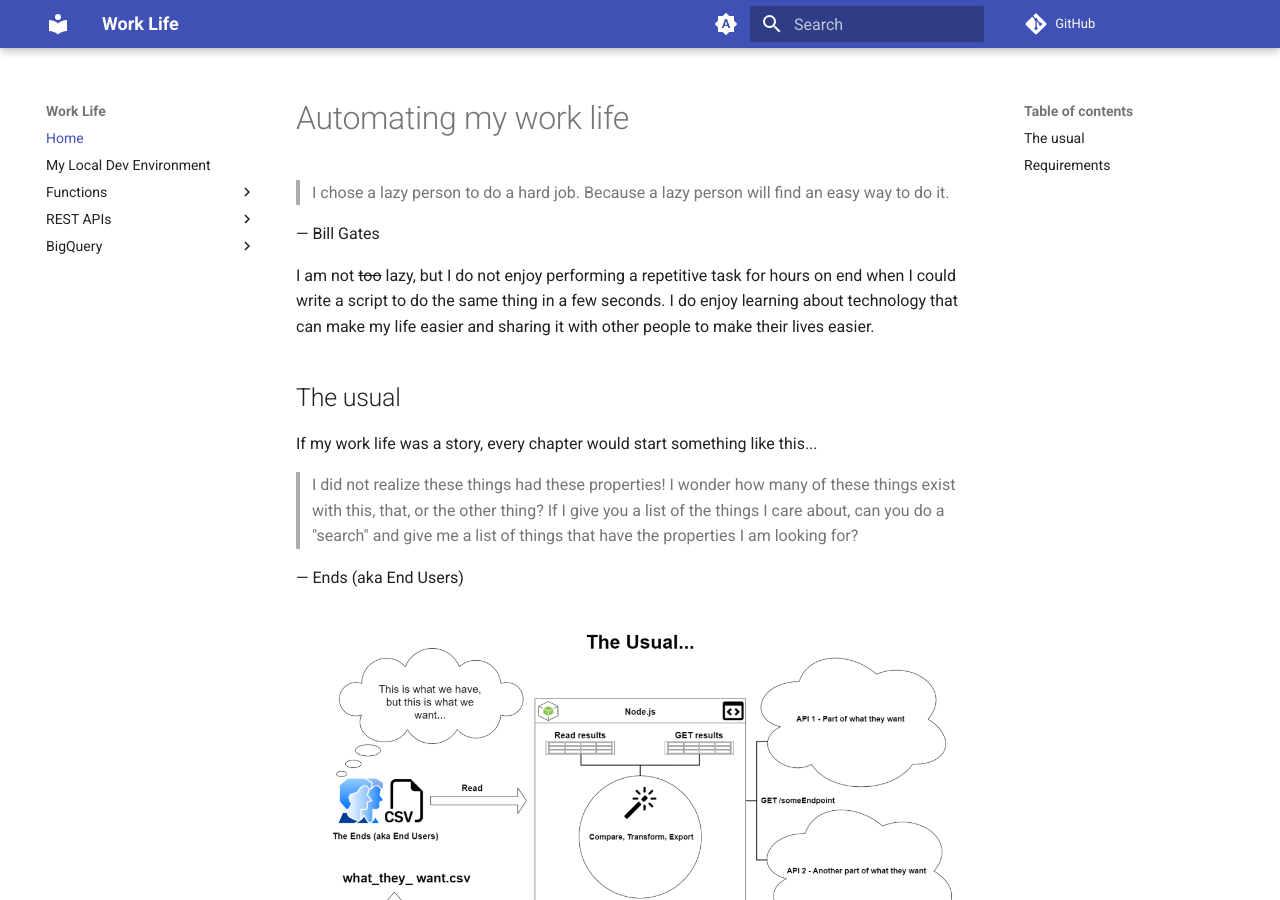
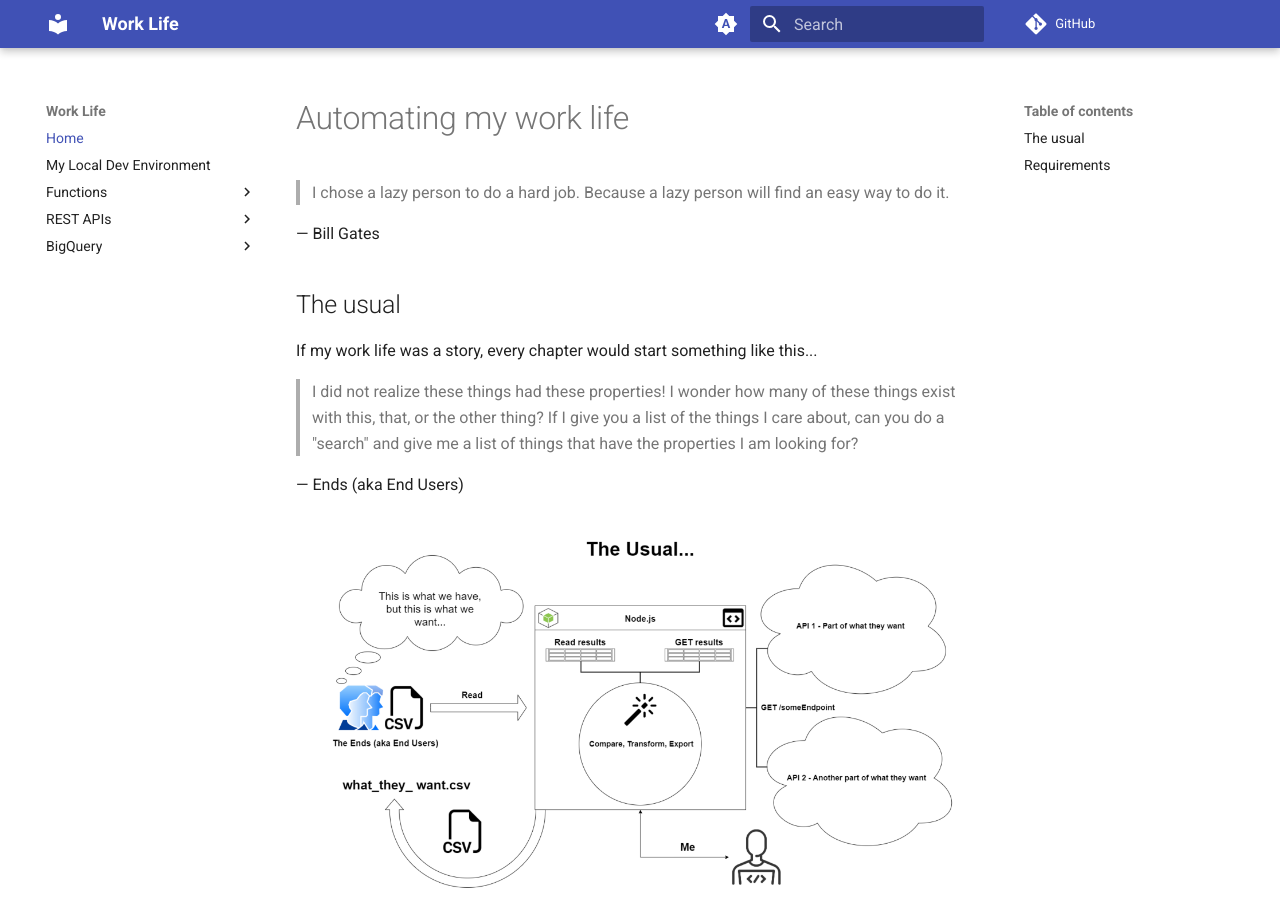
Before and after one commit to mshuber1981/work-life, an MkDocs documentation site: the page built from docs/index.md, in a window 1280 px wide and 900 px high. Built offline with MkDocs 1.6.1 and Material for MkDocs 9.7.7, drawn with Linux system fonts in a browser that asks for light colours; comment, search, counter and statistics services are not loaded.

Commit message:
Updating description

```diff
--- a/docs/index.md
+++ b/docs/index.md
@@ -3,8 +3,6 @@
 > I chose a lazy person to do a hard job. Because a lazy person will find an easy way to do it.
 
 — Bill Gates
-
-I am not ~~too~~ lazy, but I do not enjoy performing a repetitive task for hours on end when I could write a script to do the same thing in a few seconds. I do enjoy learning about technology that can make my life easier and sharing it with other people to make their lives easier.
 
 ## The usual
 
```
